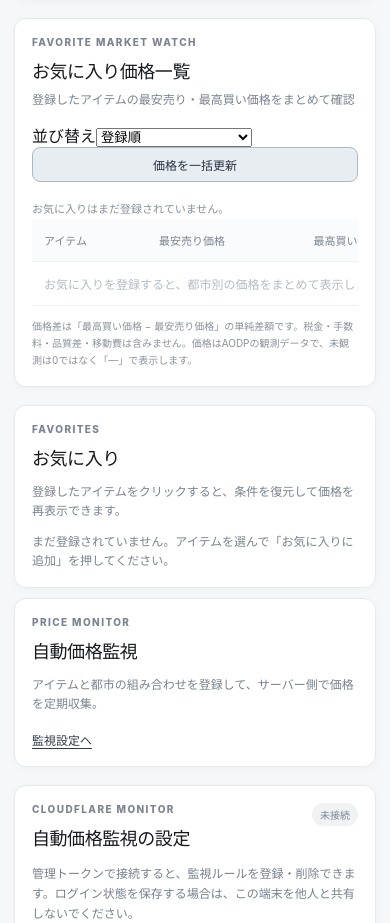
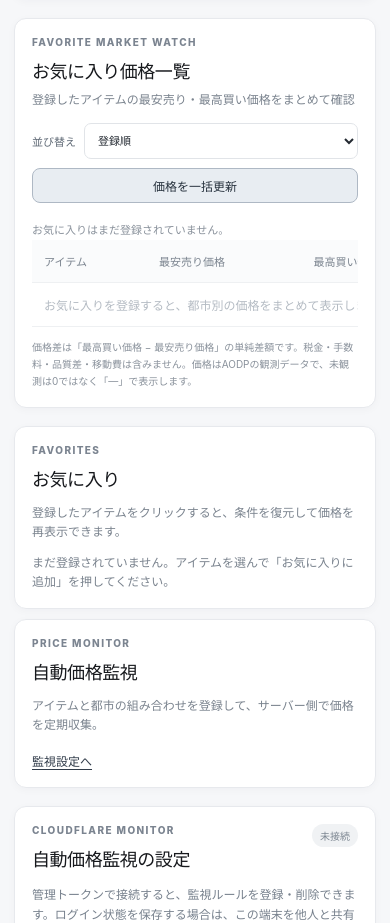
Before and after one commit to yuudaiy0819-sudo/albion-market-tool, a plain HTML site: page index.html in a window 390 px wide. Shown: the part 2322-3245 px from the top of the page. Drawn offline with Linux system fonts and the light colour scheme.

Commit message:
Style favorite dashboard sorting controls

```diff
--- a/styles.css
+++ b/styles.css
@@ -179,3 +179,5 @@
 .favorite-dashboard-change.neutral{color:#7b8490}
 .favorite-dashboard-note{margin:12px 0 0;color:#89919b;font-size:10px;line-height:1.7}
 @media(max-width:700px){.favorite-dashboard-heading{align-items:flex-start;flex-direction:column}.favorite-dashboard-heading button{width:100%}}
+
+.favorite-dashboard-actions{display:flex;align-items:center;gap:9px;flex-wrap:wrap}.favorite-dashboard-actions label{display:flex;align-items:center;gap:8px;color:#606a76;font-size:11px}.favorite-dashboard-actions select{height:36px;max-width:220px;border:1px solid #e1e4e8;border-radius:7px;background:#fff;padding:0 25px 0 9px;color:#242a32;font:inherit;font-size:11px}@media(max-width:700px){.favorite-dashboard-actions{width:100%;flex-direction:column;align-items:stretch}.favorite-dashboard-actions label{justify-content:space-between}.favorite-dashboard-actions select{flex:1;max-width:none}.favorite-dashboard-actions button{width:100%}}
```
